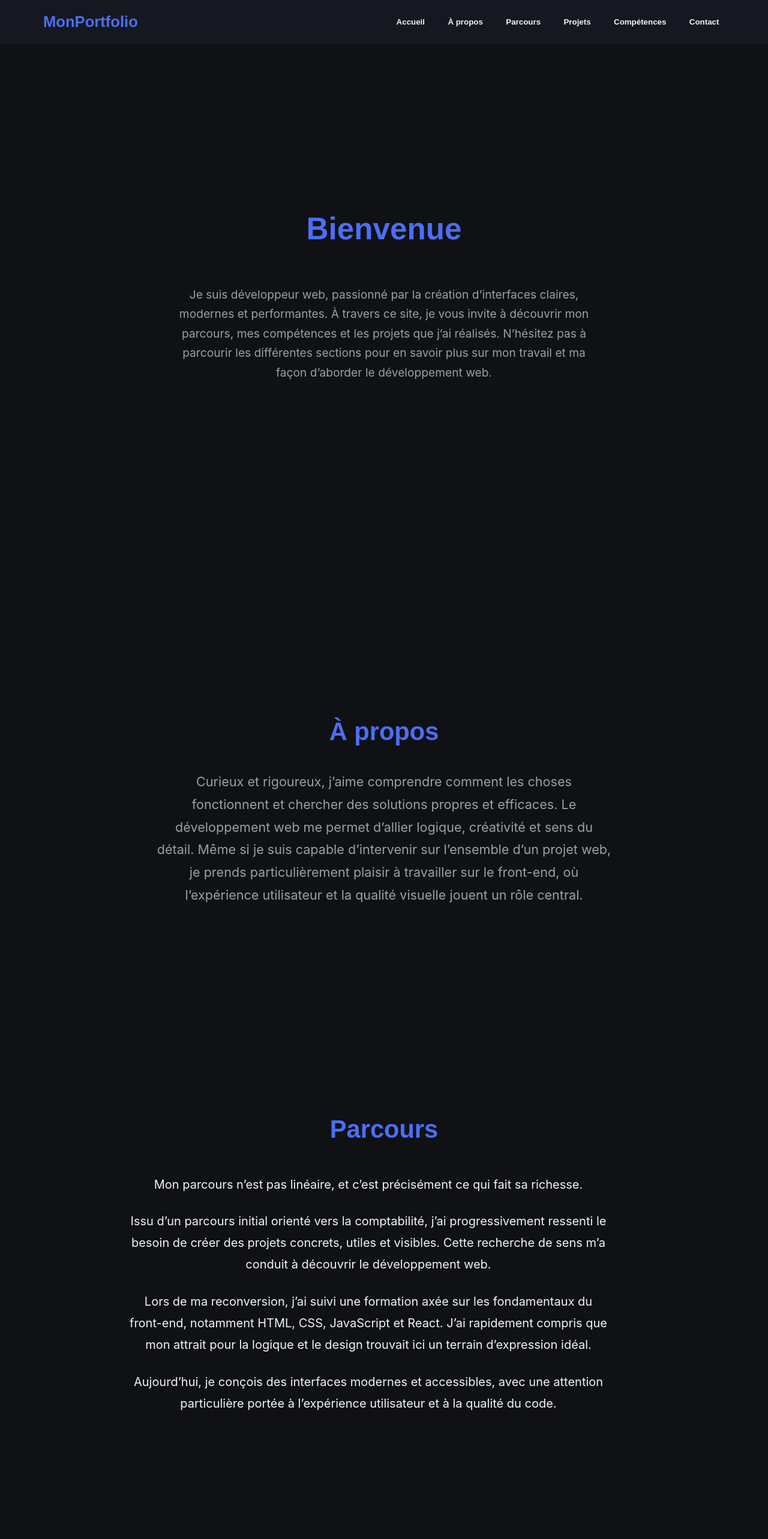
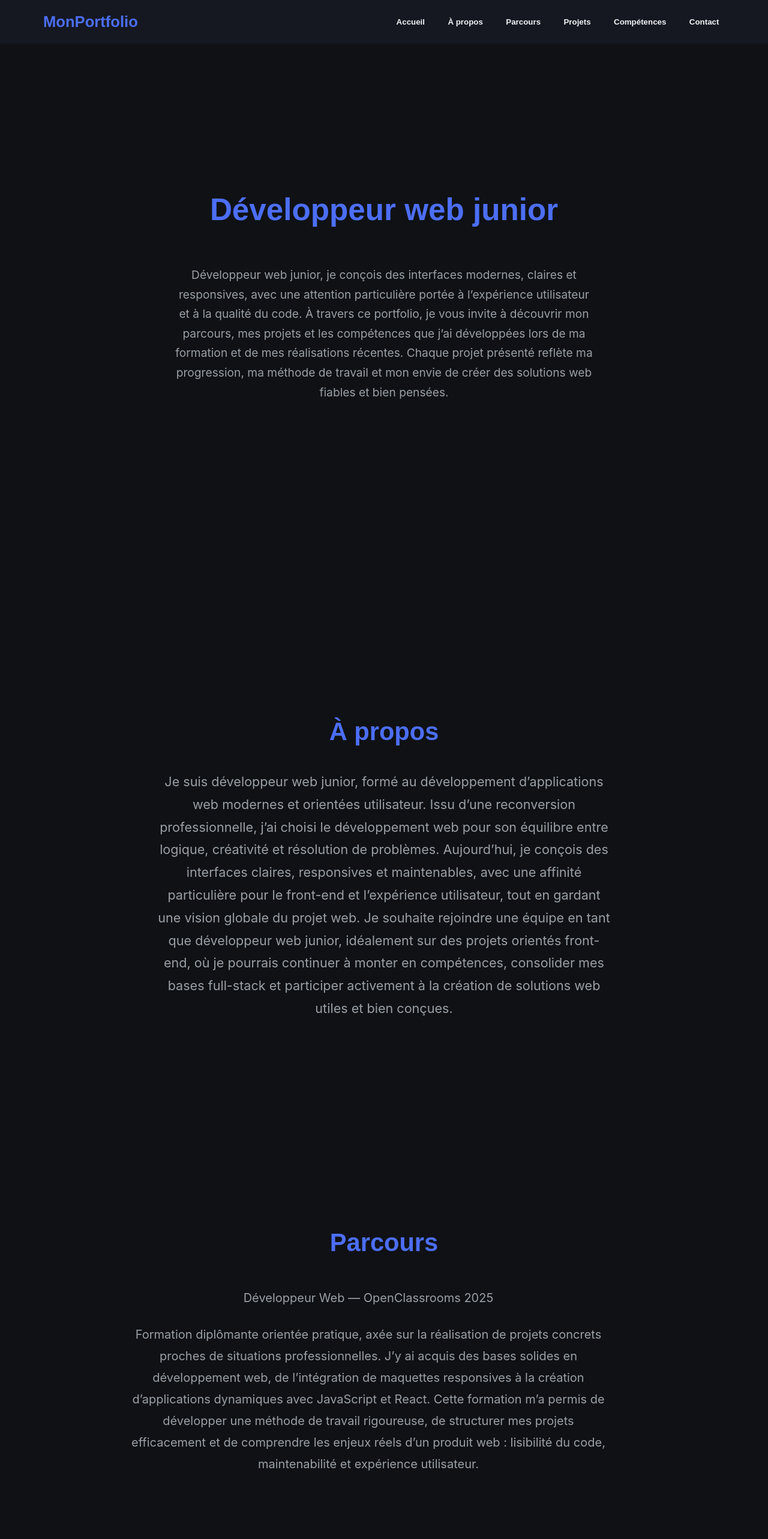
Before and after one commit to nooaaah/Portfolio, a React (Vite) app: page / in a window 1280 px wide. Shown: the top 2566 px of the page at 60% size. Built offline with nearby package versions, Linux system fonts and the light colour scheme.

Commit message:
modification de l'accueil, a propos, parcourt et competence

```diff
--- a/src/data/skills.json
+++ b/src/data/skills.json
@@ -1,32 +1,14 @@
 [
-  {
-    "id": 1,
-    "name": "HTML",
-    "level": "Expert"
-  },
-  {
-    "id": 2,
-    "name": "CSS / SCSS",
-    "level": "Avancé"
-  },
-  {
-    "id": 3,
-    "name": "JavaScript",
-    "level": "Avancé"
-  },
-  {
-    "id": 4,
-    "name": "React",
-    "level": "Avancé"
-  },
-  {
-    "id": 5,
-    "name": "Git / GitHub",
-    "level": "Intermédiaire"
-  },
-  {
-    "id": 6,
-    "name": "Responsive Design",
-    "level": "Avancé"
-  }
+  { "id": 1, "name": "HTML", "level": "Expert" },
+  { "id": 2, "name": "CSS / SCSS", "level": "Avancé" },
+  { "id": 3, "name": "Responsive Design", "level": "Avancé" },
+
+  { "id": 4, "name": "JavaScript", "level": "Avancé" },
+  { "id": 5, "name": "React", "level": "Avancé" },
+
+  { "id": 6, "name": "Node.js / Express", "level": "Intermédiaire" },
+
+  { "id": 7, "name": "Git / GitHub", "level": "Intermédiaire" },
+
+  { "id": 8, "name": "Accessibilité web (bases)", "level": "Intermédiaire" }
 ]
--- a/src/pages/About.jsx
+++ b/src/pages/About.jsx
@@ -6,11 +6,12 @@ export default function About() {
     <section className={`section ${styles.about}`}>
       <h2>À propos</h2>
       <p>
-        Curieux et rigoureux, j’aime comprendre comment les choses fonctionnent et chercher des solutions propres et efficaces.
+        Je suis développeur web junior, formé au développement d’applications web modernes et orientées utilisateur.
+        Issu d’une reconversion professionnelle, j’ai choisi le développement web pour son équilibre entre logique, créativité et résolution de problèmes.
 
-        Le développement web me permet d’allier logique, créativité et sens du détail.
+        Aujourd’hui, je conçois des interfaces claires, responsives et maintenables, avec une affinité particulière pour le front-end et l’expérience utilisateur, tout en gardant une vision globale du projet web.
 
-        Même si je suis capable d’intervenir sur l’ensemble d’un projet web, je prends particulièrement plaisir à travailler sur le front-end, où l’expérience utilisateur et la qualité visuelle jouent un rôle central.
+        Je souhaite rejoindre une équipe en tant que développeur web junior, idéalement sur des projets orientés front-end, où je pourrais continuer à monter en compétences, consolider mes bases full-stack et participer activement à la création de solutions web utiles et bien conçues.
       </p>
     </section>
   );
--- a/src/pages/Accueil.jsx
+++ b/src/pages/Accueil.jsx
@@ -5,11 +5,12 @@ export default function Accueil() {
 
     <section className={styles.hero}>
       <div className={styles.heroContent}>
-        <h1>Bienvenue</h1>
+        <h1>Développeur web junior</h1>
         <p>
-          Je suis développeur web, passionné par la création d’interfaces claires, modernes et performantes.
-          À travers ce site, je vous invite à découvrir mon parcours, mes compétences et les projets que j’ai réalisés.
-          N’hésitez pas à parcourir les différentes sections pour en savoir plus sur mon travail et ma façon d’aborder le développement web.
+          Développeur web junior, je conçois des interfaces modernes, claires et responsives, avec une attention particulière portée à l’expérience utilisateur et à la qualité du code.
+
+          À travers ce portfolio, je vous invite à découvrir mon parcours, mes projets et les compétences que j’ai développées lors de ma formation et de mes réalisations récentes.
+          Chaque projet présenté reflète ma progression, ma méthode de travail et mon envie de créer des solutions web fiables et bien pensées.
         </p>
       </div>
     </section>
--- a/src/pages/Parcours.jsx
+++ b/src/pages/Parcours.jsx
@@ -6,25 +6,17 @@ export default function Parcours() {
       <h2>Parcours</h2>
 
       <p>
-        Mon parcours n’est pas linéaire, et c’est précisément ce qui fait sa richesse.
+        Développeur Web — OpenClassrooms 2025</p>
+
+
+
+        <p>Formation diplômante orientée pratique, axée sur la réalisation de projets concrets proches de situations professionnelles.
+        J’y ai acquis des bases solides en développement web, de l’intégration de maquettes responsives à la création d’applications dynamiques avec JavaScript et React.
+
+        Cette formation m’a permis de développer une méthode de travail rigoureuse, de structurer mes projets efficacement et de comprendre les enjeux réels d’un produit web : lisibilité du code, maintenabilité et expérience utilisateur.
       </p>
 
-      <p>
-        Issu d’un parcours initial orienté vers la comptabilité, j’ai progressivement
-        ressenti le besoin de créer des projets concrets, utiles et visibles. Cette recherche
-        de sens m’a conduit à découvrir le développement web.
-      </p>
 
-      <p>
-        Lors de ma reconversion, j’ai suivi une formation axée sur les fondamentaux du front-end,
-        notamment HTML, CSS, JavaScript et React. J’ai rapidement compris que mon attrait pour
-        la logique et le design trouvait ici un terrain d’expression idéal.
-      </p>
-
-      <p>
-        Aujourd’hui, je conçois des interfaces modernes et accessibles, avec une attention
-        particulière portée à l’expérience utilisateur et à la qualité du code.
-      </p>
     </section>
   );
 }
--- a/src/styles/Parcours.module.scss
+++ b/src/styles/Parcours.module.scss
@@ -17,7 +17,7 @@
 .parcours p {
   font-size: 1.25rem;
   line-height: 1.8;
-  color: $color-text;
+  color: $color-muted;
   margin-bottom: 1.6rem;
 }
 
```
